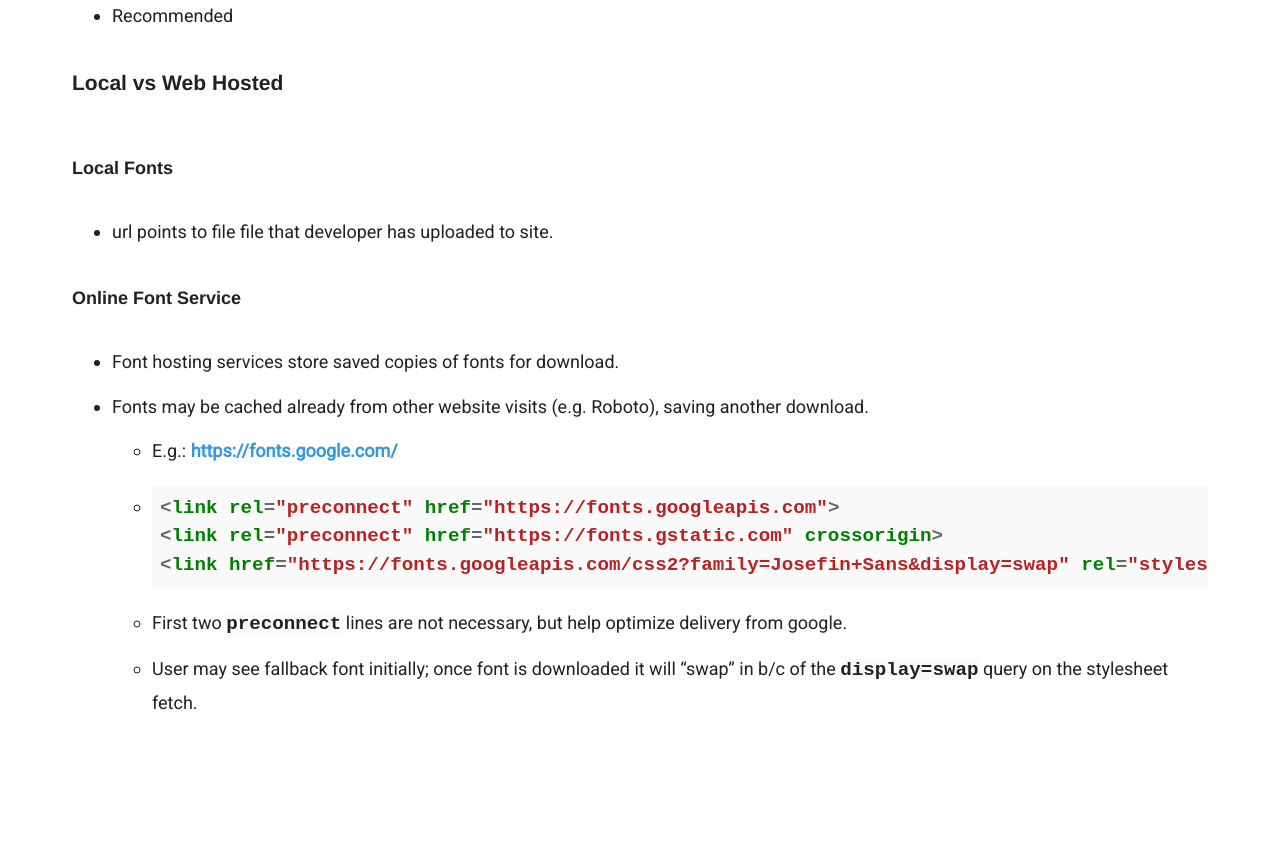
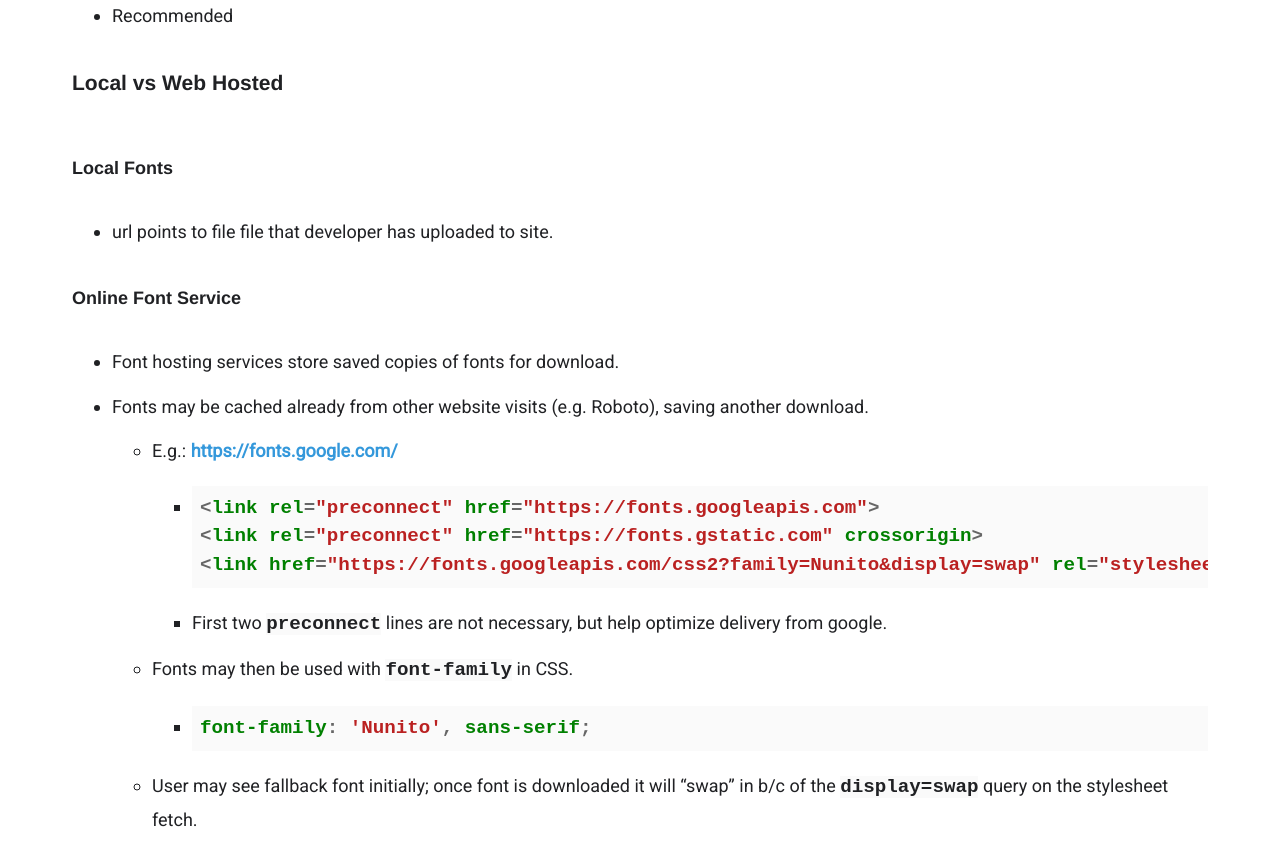
Before and after one commit to mpjovanovich/course_notes, a Jekyll site: the page built from SDEV153/fonts.md, in a window 1280 px wide and 900 px high, scrolled down 2315 px. Shown: the top 866 px of the window. Built offline with Jekyll 4.4.1, drawn with Linux system fonts in a browser that asks for light colours; before the commit the page ends 3098 px from its top, so only the background shows below that.

Commit message:
Update fonts.md

````diff
--- a/SDEV153/fonts.md
+++ b/SDEV153/fonts.md
@@ -74,10 +74,14 @@
 - Font hosting services store saved copies of fonts for download.
 - Fonts may be cached already from other website visits (e.g. Roboto), saving another download.
   - E.g.: [https://fonts.google.com/](https://fonts.google.com/)
-  - ```css
-    <link rel="preconnect" href="https://fonts.googleapis.com">
-    <link rel="preconnect" href="https://fonts.gstatic.com" crossorigin>
-    <link href="https://fonts.googleapis.com/css2?family=Josefin+Sans&display=swap" rel="stylesheet">
-    ```
-  - First two `preconnect` lines are not necessary, but help optimize delivery from google.
+    - ```css
+      <link rel="preconnect" href="https://fonts.googleapis.com">
+      <link rel="preconnect" href="https://fonts.gstatic.com" crossorigin>
+      <link href="https://fonts.googleapis.com/css2?family=Nunito&display=swap" rel="stylesheet">
+      ```
+    - First two `preconnect` lines are not necessary, but help optimize delivery from google.
+  - Fonts may then be used with `font-family` in CSS.
+    - ```css
+      font-family: 'Nunito', sans-serif;
+      ```
   - User may see fallback font initially; once font is downloaded it will "swap" in b/c of the `display=swap` query on the stylesheet fetch.
````
